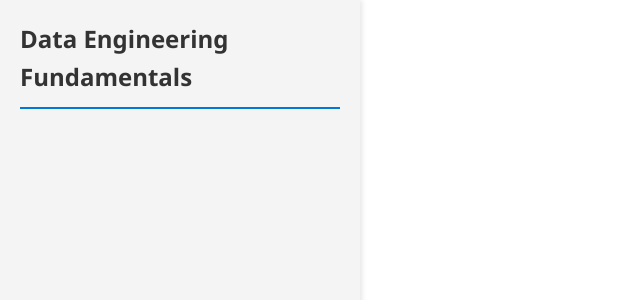
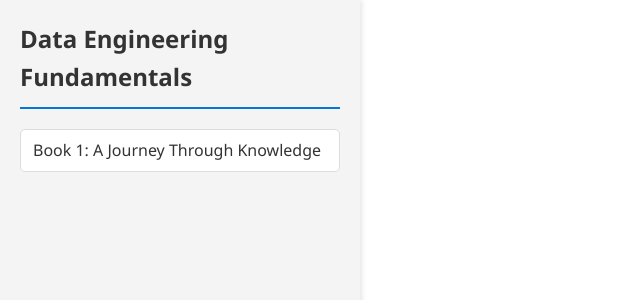
Before and after one commit to tayheau/tayheau.github.io, a Jekyll site: the page built from _notes/designingMLSystems/index.md, in a window 1280 px wide. Shown: the top 300 px of the page, without its empty margins (0-640 px from the left). Built offline with Jekyll 4.4.1, drawn with Linux system fonts in a browser that asks for light colours.

Commit message:
Update book.html

```diff
--- a/_layouts/book.html
+++ b/_layouts/book.html
@@ -119,11 +119,13 @@
       <ul>
         {% assign book_path = page.book %}
         {% for note in site.notes %}
-          {% if note.path contains book_path and note.path != book_index.first.path %}
+          {% if note.book == page.book and note.path != page.path %}
             <li><a href="{{ note.url }}">{{ note.title }}</a></li>
           {% endif %}
         {% endfor %}
       </ul>
+    </aside>
+
     </aside>
 
     <!-- Main Content -->
```
